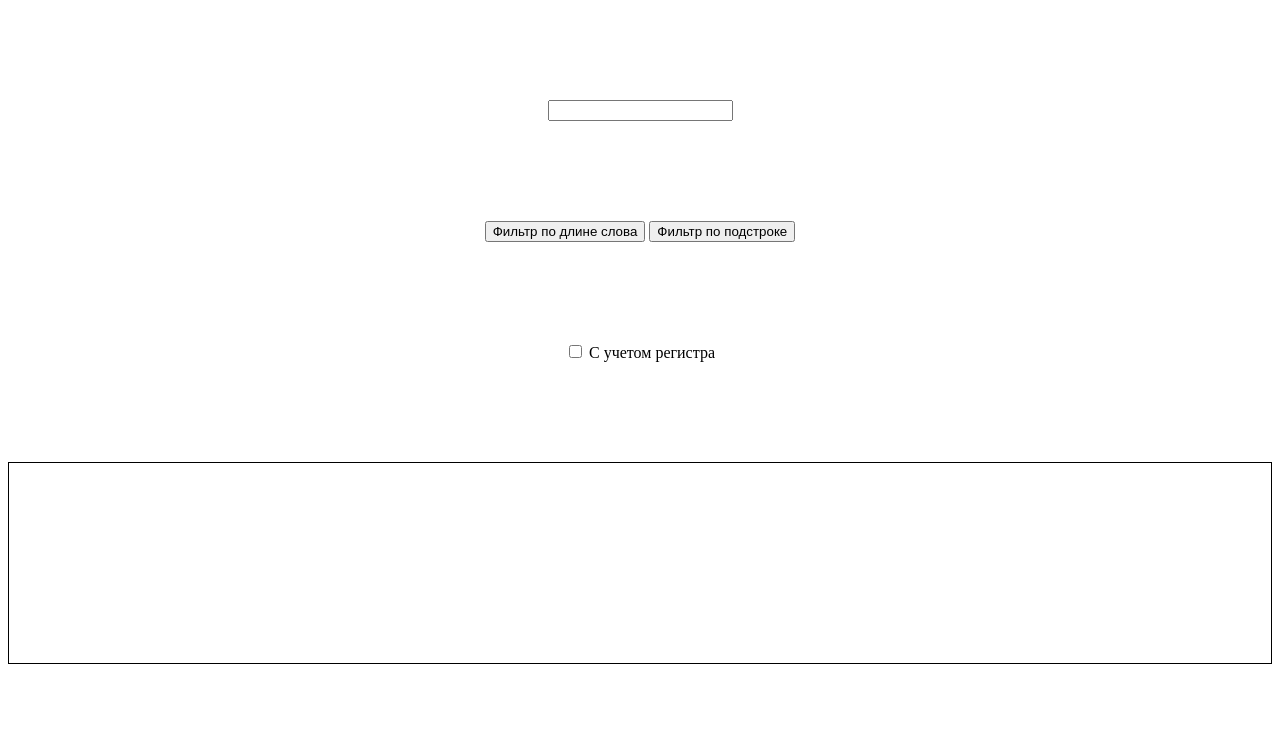
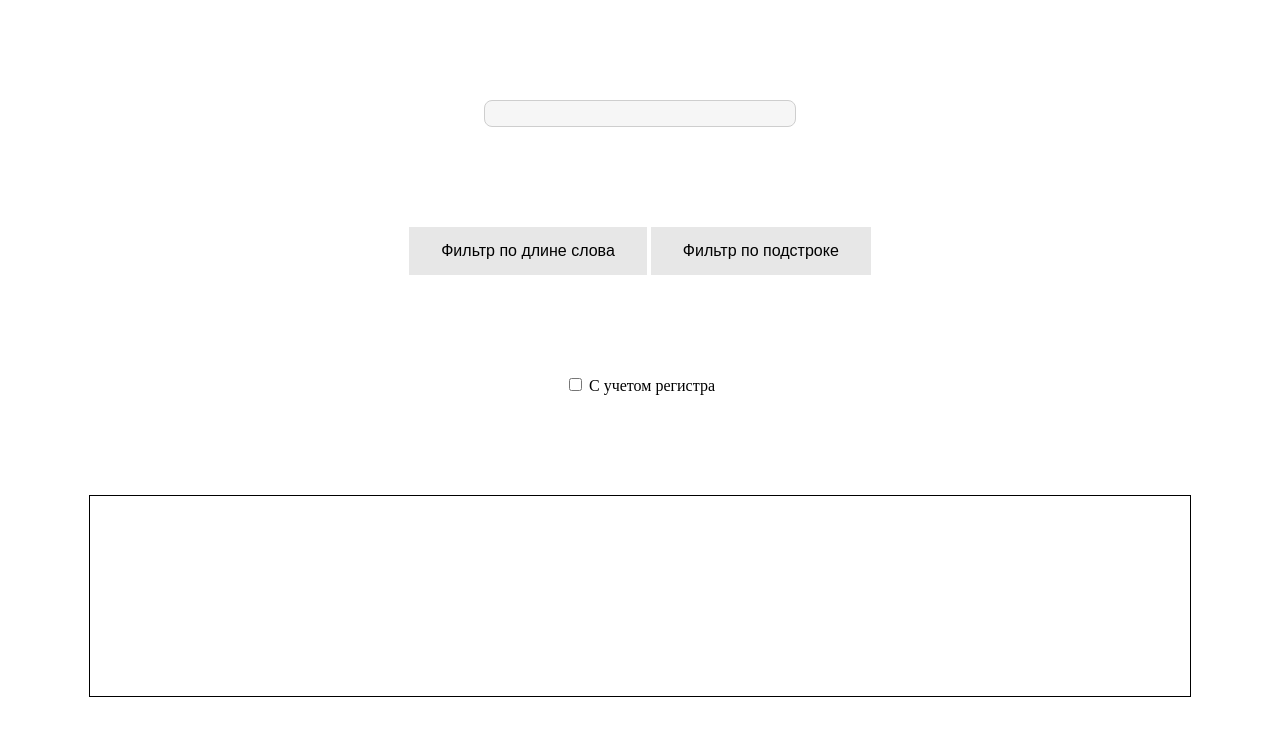
Before and after one commit to DzmitryKas/Test_MR, a plain HTML site: page index.html in a window 1280 px wide. Drawn offline with Linux system fonts and the light colour scheme.

Commit message:
feat: add style

```diff
--- a/css/style.css
+++ b/css/style.css
@@ -9,4 +9,42 @@
   text-align: center;
   padding: 100px;
   border: 1px solid black;
+  max-width: 900px;
+  margin: 0 auto;
 }
+
+.input-text {
+	width: 300px;
+	font-size: 13px;
+	padding: 6px 0 4px 10px;
+	border: 1px solid #cecece;
+	background: #F6F6f6;
+	border-radius: 8px;
+}
+
+button {
+  background-color: #e7e7e7;
+  color: black;
+  border: none;
+  color: white;
+  padding: 15px 32px;
+  text-align: center;
+  text-decoration: none;
+  display: inline-block;
+  font-size: 16px;
+}
+
+.filter-length-word, .filter-word {
+  color: black;
+}
+/* .checkbox {
+	position: absolute;
+	z-index: -1;
+	opacity: 0;
+	margin: 10px 0 0 20px;
+}
+.checkbox + label {
+	position: relative;
+	padding: 0 0 0 60px;
+	cursor: pointer;
+} */
--- a/index.html
+++ b/index.html
@@ -13,8 +13,8 @@
     <button class="filter-length-word">Фильтр по длине слова</button>
     <button class="filter-word">Фильтр по подстроке</button>
   </div>
-  <p class="p-checkbox"><label><input type="checkbox" name="sortament" class="checkbox"/>
-    <span>С учетом регистра</span></label></p>
+  <label class="p-checkbox"><input type="checkbox" name="sortament" class="checkbox"/>
+    <span>С учетом регистра</span></label>
   <p class="output-text"></p>
   <script src="./js/main.js"></script>
 </body>
```
